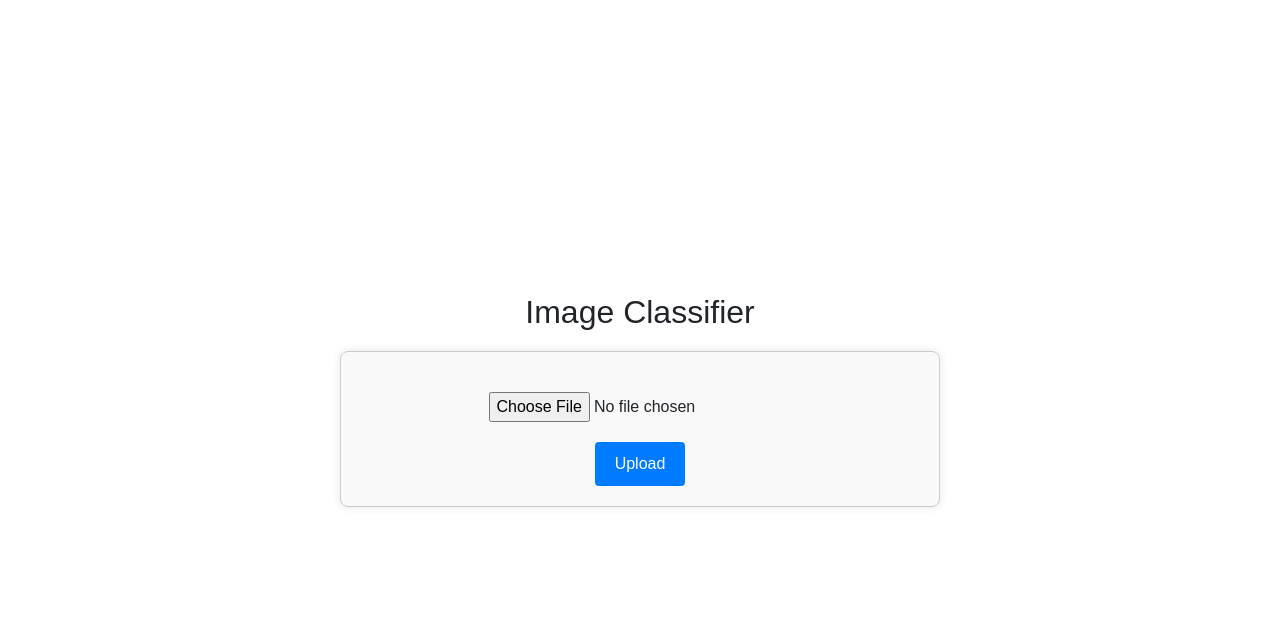
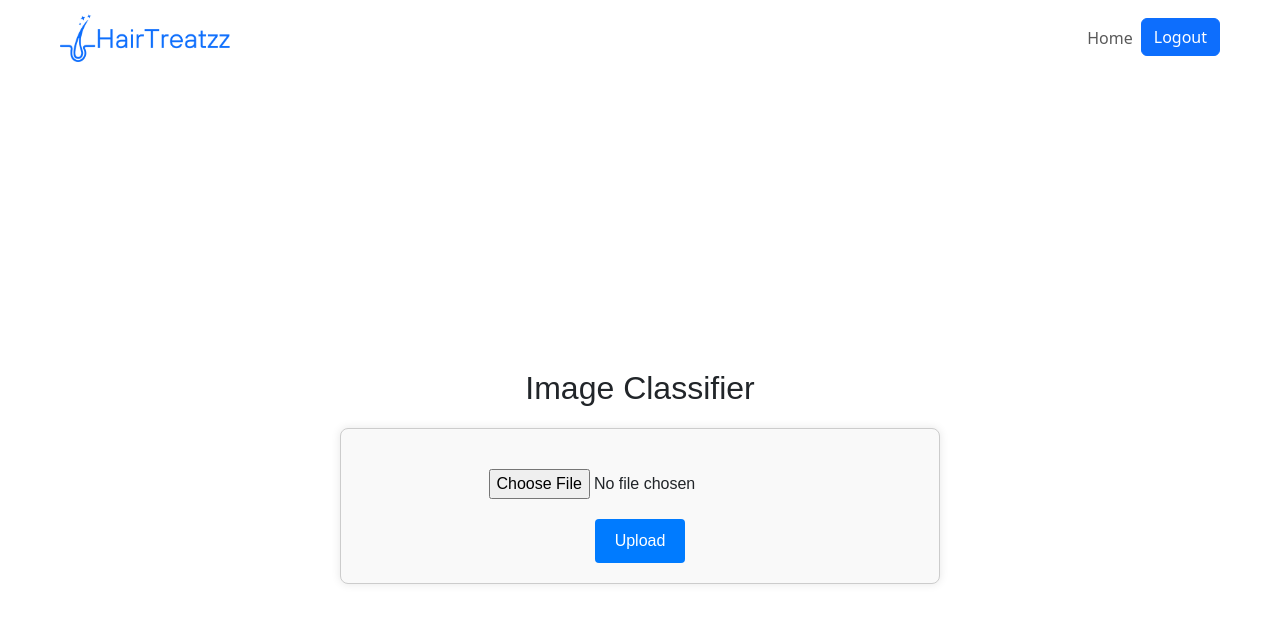
Before and after one commit to Usitha5555/frontend-Scalpdetector, a React (Create React App) app: page /predictor in a window 1280 px wide. Shown: the top 622 px of the page. Built offline with nearby package versions, Linux system fonts and the light colour scheme.

Commit message:
modified predictor page

```diff
--- /dev/null
+++ b/src/components/Nav.predictor.jsx
@@ -0,0 +1,42 @@
+import React from "react";
+import logo from "../assets/images/logo.png";
+import {Link} from 'react-router-dom'
+
+const Navbar = () => {
+  return (
+    <nav className="navbar navbar-expand-md navbar-light p-2 px-sm-5 px-xxl-0">
+      <div className="container-xxl">
+        <a href="#intro" className="navbar-brand">
+          <img src={logo} className="img-fluid" style={{ width: "180px" }} alt="Logo" />
+        </a>
+        <button
+          className="navbar-toggler"
+          type="button"
+          data-bs-toggle="collapse"
+          data-bs-target="#main-nav"
+          aria-controls="main-nav"
+          aria-expanded="false"
+          aria-label="Toggle navigation"
+        >
+          <span className="navbar-toggler-icon"></span>
+        </button>
+        {/* navbar links */}
+        <div
+          className="collapse navbar-collapse justify-content-end align-center"
+          id="main-nav"
+        >
+          <ul className="navbar-nav">
+            <li className="nav-item">
+              <Link to="/" className="nav-link">Home</Link>
+            </li>
+            <li className="nav-item">
+              <Link href="#contact" className="btn btn-primary">Logout</Link>
+            </li>
+          </ul>
+        </div>
+      </div>
+    </nav>
+  );
+};
+
+export default Navbar;
--- a/src/pages/predictor.jsx
+++ b/src/pages/predictor.jsx
@@ -1,6 +1,8 @@
 import React, { useState } from 'react';
 import axios from 'axios';
+import Nav2 from '../components/Nav.predictor'
 import './predictor.css';
+
 
 function App() {
     const [selectedFile, setSelectedFile] = useState(null);
@@ -103,7 +105,10 @@ function App() {
     };
 
     return (
+        <div>
+            <Nav2/>
         <div className="App">
+
             <h1 className="app-title">Image Classifier</h1>
             <div className="image-predict-container">
                 {imagePreview && (
@@ -131,6 +136,7 @@ function App() {
                 </div>
             </div>
         </div>
+        </div>
     );
 }
 
```
